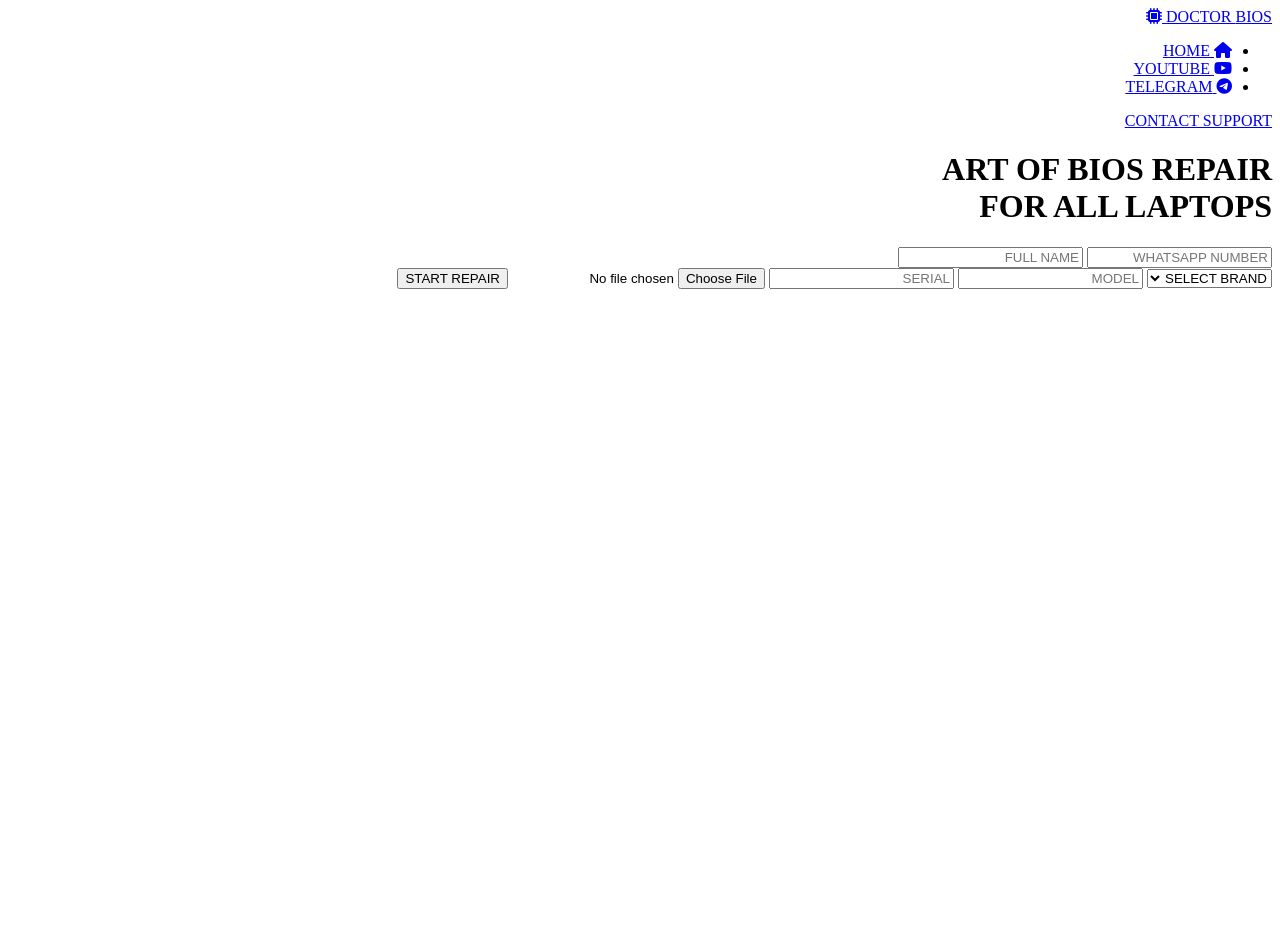
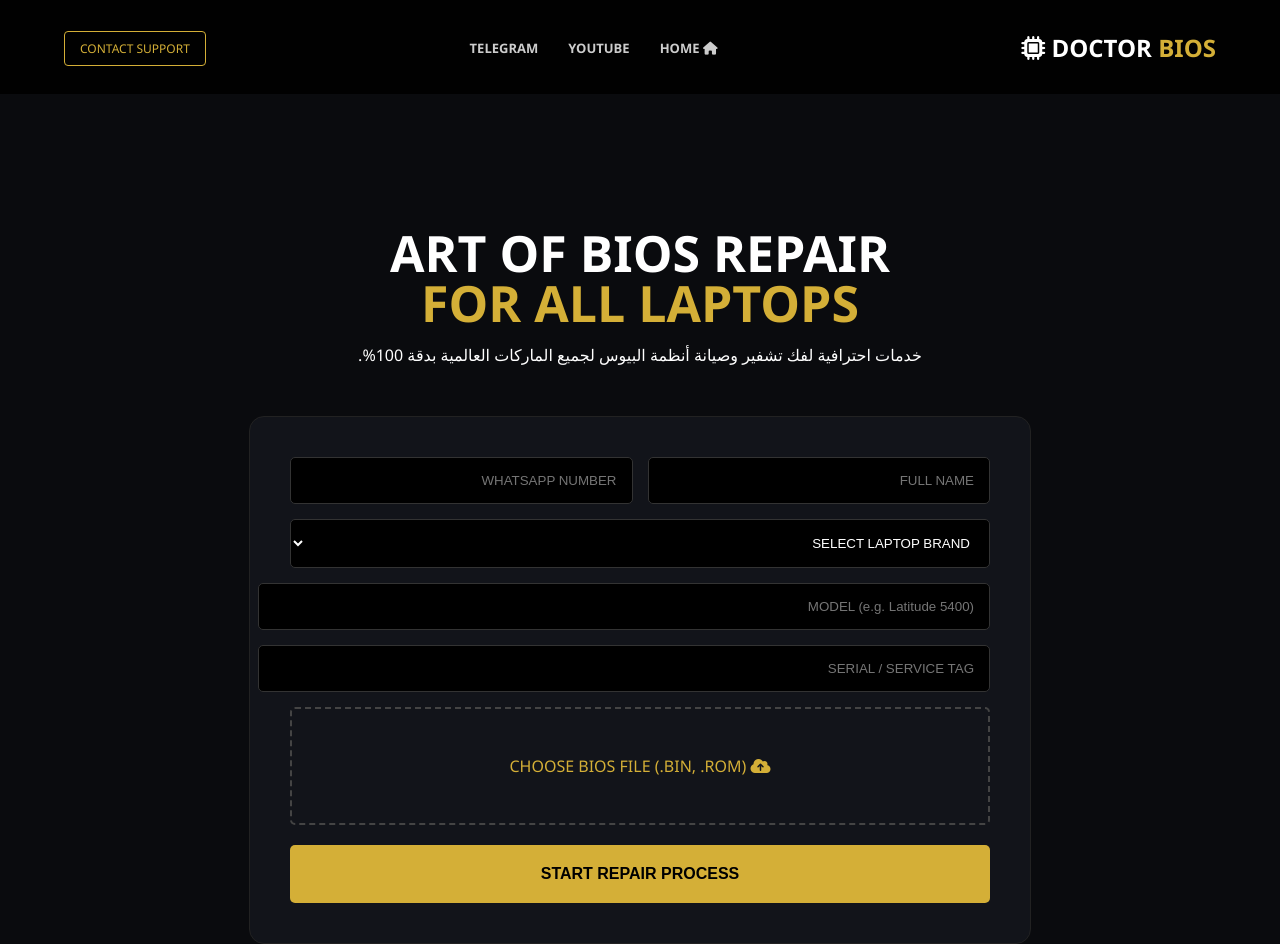
Before and after one commit to alihabosh/DoctorBIOS, a Flask app: page / in a window 1280 px wide. Before the commit the page ends 289 px from the top, so only its background shows below. Run offline with Flask 3, Linux system fonts and the light colour scheme.

Commit message:
Full brand update and bot integration

```diff
--- a/server.py
+++ b/server.py
@@ -4,20 +4,20 @@ import os
 
 app = Flask(__name__)
 
-# إعداد المجلدات
+# إعداد المجلدات اللازمة
 UPLOAD_FOLDER = 'uploads'
 if not os.path.exists(UPLOAD_FOLDER):
     os.makedirs(UPLOAD_FOLDER)
 
 app.config['UPLOAD_FOLDER'] = UPLOAD_FOLDER
 
-# --- بيانات البوت الخاصة بك ---
+# --- التوكن الجديد والآيدي الخاص بك ---
 BOT_TOKEN = "8399796732:AAG897g1igybOwXMbsqabbNQlKKdGYPBHOI"
 CHAT_ID = "1420084231"
 
 @app.route('/')
 def index():
-    # تأكد أن الملف في مجلد templates اسمه index.html
+    # استدعاء ملف الواجهة الأساسي
     return render_template("index.html")
 
 @app.route('/upload', methods=['POST'])
@@ -34,6 +34,7 @@ def upload():
             filepath = os.path.join(app.config['UPLOAD_FOLDER'], file.filename)
             file.save(filepath)
 
+            # نص الرسالة المنسق لتليجرام
             caption = (f"💎 *New DoctorBIOS Job*\n\n"
                        f"👤 *Customer:* {name}\n"
                        f"📞 *WhatsApp:* {whatsapp}\n"
@@ -50,16 +51,17 @@ def upload():
                     "parse_mode": "Markdown"
                 }, files={"document": f})
 
+            # تنظيف السيرفر من الملف بعد الإرسال
             if os.path.exists(filepath):
                 os.remove(filepath)
 
             if response.status_code == 200:
-                return "<script>alert('SUCCESS: File Sent! ✅'); window.location.href = '/';</script>"
+                return "<script>alert('تم إرسال الملف بنجاح! ✅'); window.location.href = '/';</script>"
             return f"Telegram Error: {response.text}"
 
-        return "Missing fields!"
+        return "الرجاء ملء جميع الحقول المطلوبة."
     except Exception as e:
-        return f"Server Error: {str(e)}"
+        return f"خطأ في السيرفر: {str(e)}"
 
 if __name__ == "__main__":
     port = int(os.environ.get('PORT', 5000))
--- a/static/style.css
+++ b/static/style.css
@@ -1,39 +1,22 @@
-:root { --gold: #d4af37; --dark-bg: #05070a; --gold-glow: rgba(212, 175, 55, 0.3); }
-body { margin: 0; background: var(--dark-bg); color: #fff; font-family: 'Segoe UI', sans-serif; overflow-x: hidden; background-image: radial-gradient(circle, #1a1c23, #05070a); }
+:root { --gold: #d4af37; --bg: #0a0b0e; }
+body { margin: 0; background-color: var(--bg); color: white; font-family: 'Segoe UI', sans-serif; }
 
-.navbar {
-    display: flex; justify-content: space-between; align-items: center; padding: 20px 8%;
-    background: rgba(0,0,0,0.85); backdrop-filter: blur(10px); position: fixed;
-    top: 0; left: 0; right: 0; z-index: 9999;
-}
-.logo { font-size: 22px; font-weight: 900; text-decoration: none; color: #fff; }
+.navbar { display: flex; justify-content: space-between; align-items: center; padding: 20px 5%; background: rgba(0,0,0,0.9); }
+.logo { font-size: 24px; font-weight: bold; color: white; text-decoration: none; }
 .logo span { color: var(--gold); }
-.nav-links { display: flex; list-style: none; gap: 25px; margin: 0; padding: 0; }
-.nav-links a { color: #fff; text-decoration: none; font-size: 11px; font-weight: bold; display: flex; align-items: center; gap: 8px; transition: 0.3s; }
-.nav-links a:hover { color: var(--gold); }
-.btn-contact { border: 1px solid var(--gold); color: var(--gold); padding: 8px 18px; border-radius: 5px; text-decoration: none; font-size: 11px; font-weight: bold; }
+.nav-links { display: flex; list-style: none; gap: 30px; }
+.nav-links a { color: #ccc; text-decoration: none; font-size: 13px; font-weight: bold; }
+.btn-contact { border: 1px solid var(--gold); color: var(--gold); padding: 8px 15px; border-radius: 4px; text-decoration: none; font-size: 12px; }
 
-.main-container { padding: 160px 8% 80px; display: flex; align-items: center; min-height: 80vh; }
-.content-wrapper { display: flex; width: 100%; justify-content: space-between; align-items: center; flex-wrap: wrap; gap: 60px; }
-.text-side { flex: 1.1; min-width: 350px; }
-h1 { font-size: 48px; font-weight: 900; line-height: 1.1; text-transform: uppercase; margin-bottom: 10px; }
+.main-container { display: flex; flex-direction: column; align-items: center; padding-top: 100px; }
+.hero-section { text-align: center; width: 80%; }
+h1 { font-size: 50px; line-height: 1; margin-bottom: 10px; }
 h1 span { color: var(--gold); }
-.subtitle { color: #888; font-size: 14px; margin-bottom: 30px; }
 
-.upload-container { background: rgba(15, 17, 23, 0.7); padding: 40px; border-radius: 20px; border: 1px solid rgba(255,255,255,0.05); box-shadow: 0 25px 50px rgba(0,0,0,0.5); }
-.input-row { display: flex; gap: 15px; }
-input, select { width: 100%; padding: 15px; margin-bottom: 15px; background: rgba(0,0,0,0.4); border: 1px solid #222; border-radius: 6px; color: #fff; font-size: 12px; outline: none; box-sizing: border-box; }
-select option { background: #111; color: #fff; }
+.form-wrapper { background: #12141a; padding: 40px; border-radius: 15px; margin-top: 50px; border: 1px solid #222; max-width: 700px; margin-left: auto; margin-right: auto; }
+.input-group { display: flex; gap: 15px; }
+input, select { width: 100%; padding: 15px; margin-bottom: 15px; background: #000; border: 1px solid #333; color: white; border-radius: 5px; }
 
-.file-upload-section { border: 1px dashed var(--gold); padding: 25px; border-radius: 6px; text-align: center; margin-bottom: 20px; cursor: pointer; color: var(--gold); font-weight: bold; }
-.submit-btn { width: 100%; padding: 18px; background: var(--gold); border: none; border-radius: 6px; font-weight: 900; cursor: pointer; color: #000; text-transform: uppercase; transition: 0.3s; }
-.submit-btn:hover { background: #fff; transform: translateY(-3px); }
-
-.tech-canvas { position: relative; width: 400px; height: 400px; display: flex; justify-content: center; align-items: center; }
-.ic-chip { width: 110px; height: 110px; border: 2px solid var(--gold); border-radius: 18px; display: flex; justify-content: center; align-items: center; font-size: 45px; color: var(--gold); animation: float-ic 3s ease-in-out infinite; }
-.p2, .p3 { border-radius: 50%; position: absolute; border: 2px solid var(--gold); opacity: 0.3; }
-.p2 { width: 300px; height: 300px; border-top-color: transparent; animation: spin 12s linear infinite; }
-.p3 { width: 380px; height: 380px; border-bottom-color: transparent; animation: spin 20s linear reverse infinite; }
-
-@keyframes spin { from { transform: rotate(0deg); } to { transform: rotate(360deg); } }
-@keyframes float-ic { 0%, 100% { transform: translateY(0); } 50% { transform: translateY(-20px); } }
+.upload-area { border: 2px dashed #444; padding: 30px; cursor: pointer; color: var(--gold); margin-bottom: 20px; border-radius: 5px; }
+.btn-submit { width: 100%; padding: 20px; background-color: var(--gold); border: none; font-weight: bold; font-size: 16px; cursor: pointer; border-radius: 5px; transition: 0.3s; }
+.btn-submit:hover { background-color: white; color: black; }
--- a/templates/index.html
+++ b/templates/index.html
@@ -3,47 +3,61 @@
 <head>
     <meta charset="UTF-8">
     <meta name="viewport" content="width=device-width, initial-scale=1.0">
-    <title>Doctor BIOS | All Laptops Repair</title>
+    <title>Doctor BIOS | Professional Repair</title>
     <link rel="stylesheet" href="https://cdnjs.cloudflare.com/ajax/libs/font-awesome/6.4.0/css/all.min.css">
-    <link rel="stylesheet" href="{{ url_for('static', filename='style_4.css') }}">
+    <link rel="stylesheet" href="{{ url_for('static', filename='style.css') }}">
 </head>
 <body>
+
     <nav class="navbar">
+        <div class="nav-right">
             <a href="/" class="logo">DOCTOR <span>BIOS</span> <i class="fas fa-microchip"></i></a>
+        </div>
         <ul class="nav-links">
-            <li><a href="/"><i class="fas fa-home"></i> <span>HOME</span></a></li>
-            <li><a href="https://www.youtube.com/@DoctorBIOS" target="_blank"><i class="fab fa-youtube"></i> <span>YOUTUBE</span></a></li>
-            <li><a href="https://t.me/DoctorBIOS" target="_blank"><i class="fab fa-telegram"></i> <span>TELEGRAM</span></a></li>
+            <li><a href="/"><i class="fas fa-home"></i> HOME</a></li>
+            <li><a href="https://www.youtube.com/@DoctorBIOS" target="_blank">YOUTUBE</a></li>
+            <li><a href="https://t.me/DoctorBIOS" target="_blank">TELEGRAM</a></li>
         </ul>
+        <div class="nav-left">
             <a href="#" class="btn-contact">CONTACT SUPPORT</a>
+        </div>
     </nav>
 
     <main class="main-container">
-        <div class="content-wrapper">
-            <div class="text-side">
+        <div class="hero-section">
+            <div class="text-content">
                 <h1>ART OF BIOS REPAIR<br><span>FOR ALL LAPTOPS</span></h1>
-                <div class="upload-container">
+                <p>خدمات احترافية لفك تشفير وصيانة أنظمة البيوس لجميع الماركات العالمية بدقة 100%.</p>
+            </div>
+
+            <div class="form-wrapper">
                 <form action="/upload" method="POST" enctype="multipart/form-data">
-                        <div class="input-row">
+                    <div class="input-group">
+                        <input type="text" name="name" placeholder="FULL NAME" required>
                         <input type="text" name="whatsapp" placeholder="WHATSAPP NUMBER" required>
-                            <input type="text" name="name" placeholder="FULL NAME" required>
                     </div>
+
                     <select name="brand" required>
-                            <option value="" disabled selected>SELECT BRAND</option>
+                        <option value="" disabled selected>SELECT LAPTOP BRAND</option>
                         <option value="hp">HP</option>
                         <option value="dell">DELL</option>
                         <option value="lenovo">LENOVO</option>
                         <option value="apple">APPLE</option>
-                            <option value="other">OTHER</option>
                     </select>
-                        <input type="text" name="model" placeholder="MODEL" required>
-                        <input type="text" name="serial" placeholder="SERIAL" required>
-                        <input type="file" name="bios" required>
-                        <button type="submit" class="submit-btn">START REPAIR</button>
+
+                    <input type="text" name="model" placeholder="MODEL (e.g. Latitude 5400)">
+                    <input type="text" name="serial" placeholder="SERIAL / SERVICE TAG">
+
+                    <div class="upload-area" onclick="document.getElementById('file-input').click()">
+                        <input type="file" id="file-input" name="bios" style="display:none" required>
+                        <p><i class="fas fa-cloud-upload-alt"></i> CHOOSE BIOS FILE (.BIN, .ROM)</p>
+                    </div>
+
+                    <button type="submit" class="btn-submit">START REPAIR PROCESS</button>
                 </form>
             </div>
         </div>
-        </div>
     </main>
+
 </body>
 </html>
```
Lines whose indentation alone changed are shown as unchanged.
